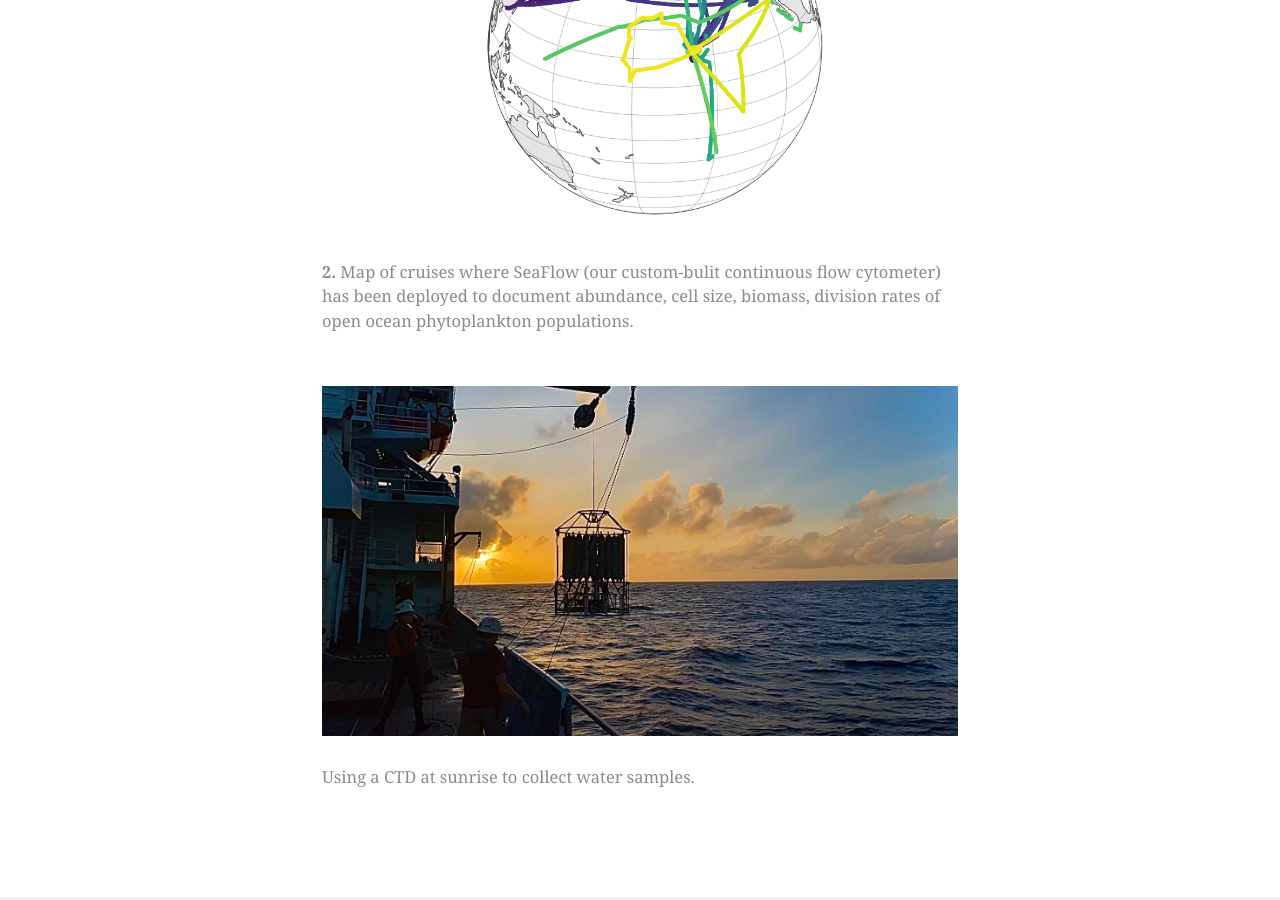
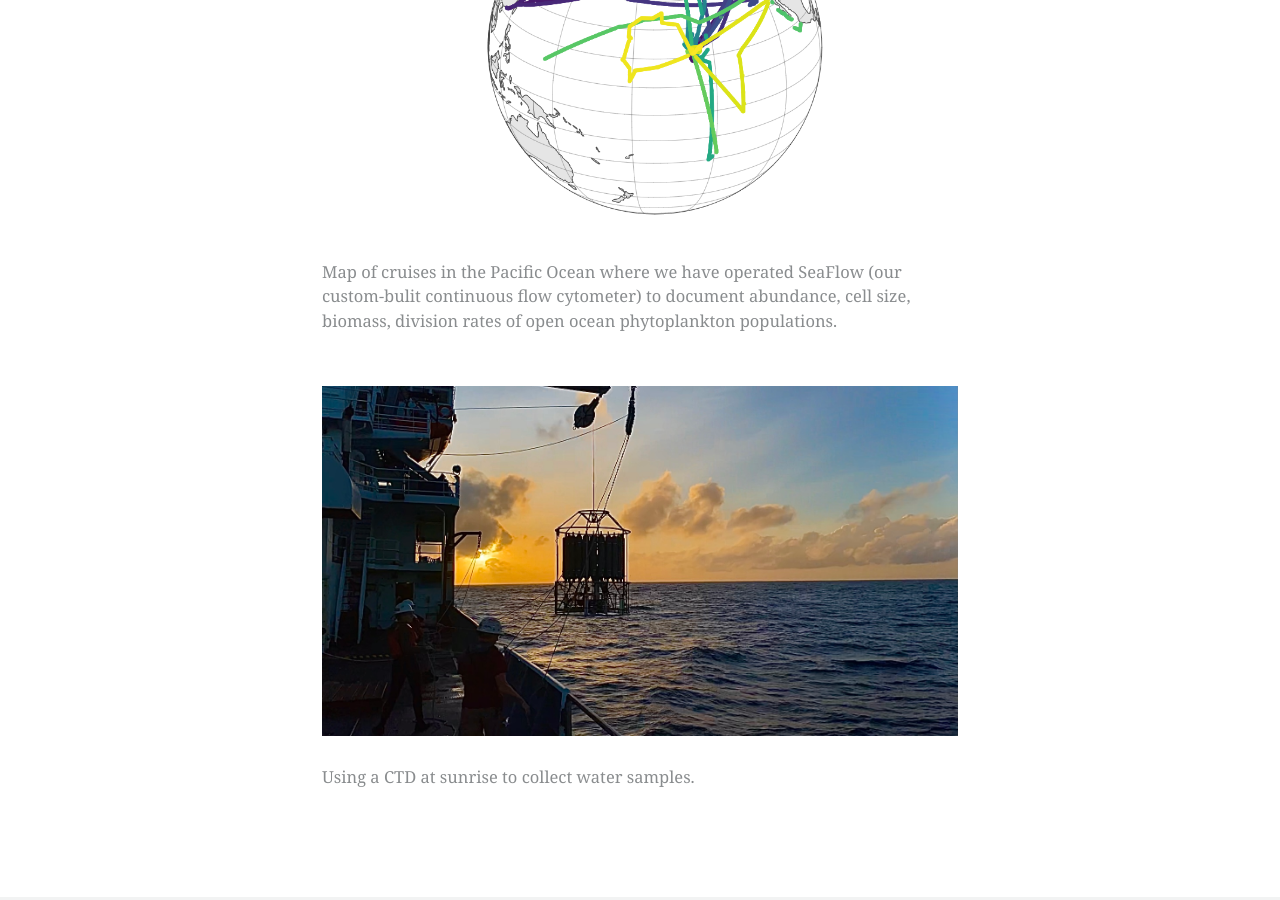
Before and after one commit to armbrustlab/armbrustlab.github.io, a Jekyll site: the page built from collections/_research/research-support.md, in a window 1280 px wide and 900 px high, scrolled down 904 px. Built offline with Jekyll 4.4.1, drawn with Linux system fonts in a browser that asks for light colours; nearby versions of some CDN libraries.

Commit message:
Update research-support.md

```diff
--- a/collections/_research/research-support.md
+++ b/collections/_research/research-support.md
@@ -8,7 +8,7 @@ gallery:
 ---
 In the Armbrust lab, we have a team of research scientists, engineers, bioinformaticists and software developers who work on data acquisition and analysis, derived from extensive lab culturing projects, field studies, and custom-built instrumentation. Our lab generates large-scale data sets of (meta)genomic and (meta)transcriptomic sequences and basin-wide flow cytometry data to understand temporal and spatial variability in phytoplankton communities.  We develop the necessary software tools to help meet the ongoing challenge of processing, managing and interpreting these data sets.  We also developed an open-source data portal known as CMAP (Collaborative Marine Atlas Project) designed for retrieving, visualilzing, and analyzing diverse data sets derived from research cruises, satellite products and output from global-scale biogeochemical models.
 
-{% include gallery caption="**2.** Map of cruises where SeaFlow (our custom-bulit continuous flow cytometer) has been deployed to document abundance, cell size, biomass, division rates of open ocean phytoplankton populations. "%}
+{% include gallery caption="Map of cruises in the Pacific Ocean where we have operated SeaFlow (our custom-bulit continuous flow cytometer) to document abundance, cell size, biomass, division rates of open ocean phytoplankton populations. "%}
 
 ![Interactions](/assets/images/CTD_at_sunrise.JPG){: .align-center}
 <figcaption>Using a CTD at sunrise to collect water samples.</figcaption>
```
